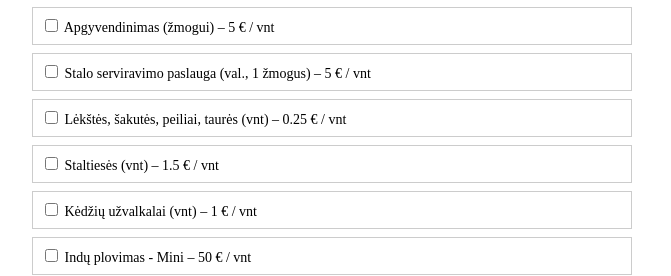
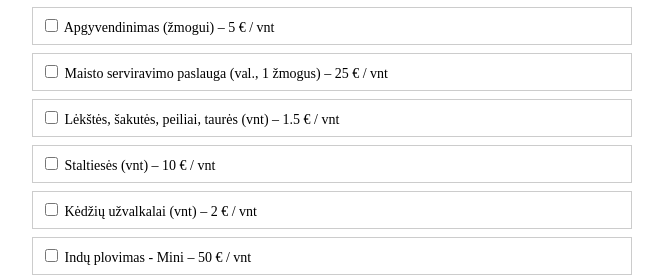
Before and after one commit to aukseeskua/Sodybosskaiciuokle2025, a React (Vite) app: page / in a window 1280 px wide. Shown: the part 353-629 px from the top of the page, without its empty margins (308-979 px from the left). Built offline with nearby package versions, Linux system fonts and the light colour scheme.

Commit message:
Update App.jsx

```diff
--- a/src/App.jsx
+++ b/src/App.jsx
@@ -9,10 +9,10 @@ const servicesList = [
   { name: 'Sodybos nuoma poilsiui (žmogui)', price: 40 },
   { name: 'Papildoma para (+50%)', price: 0.5 },
   { name: 'Apgyvendinimas (žmogui)', price: 5 },
-  { name: 'Stalo serviravimo paslauga (val., 1 žmogus)', price: 5 },
-  { name: 'Lėkštės, šakutės, peiliai, taurės (vnt)', price: 0.25 },
-  { name: 'Staltiesės (vnt)', price: 1.5 },
-  { name: 'Kėdžių užvalkalai (vnt)', price: 1 },
+  { name: 'Maisto serviravimo paslauga (val., 1 žmogus)', price: 25 },
+  { name: 'Lėkštės, šakutės, peiliai, taurės (vnt)', price: 1.50 },
+  { name: 'Staltiesės (vnt)', price: 10 },
+  { name: 'Kėdžių užvalkalai (vnt)', price: 2 },
   { name: 'Indų plovimas - Mini', price: 50 },
   { name: 'Indų plovimas - Midi', price: 100 },
   { name: 'Indų plovimas - Maxi', price: 150 },
```
